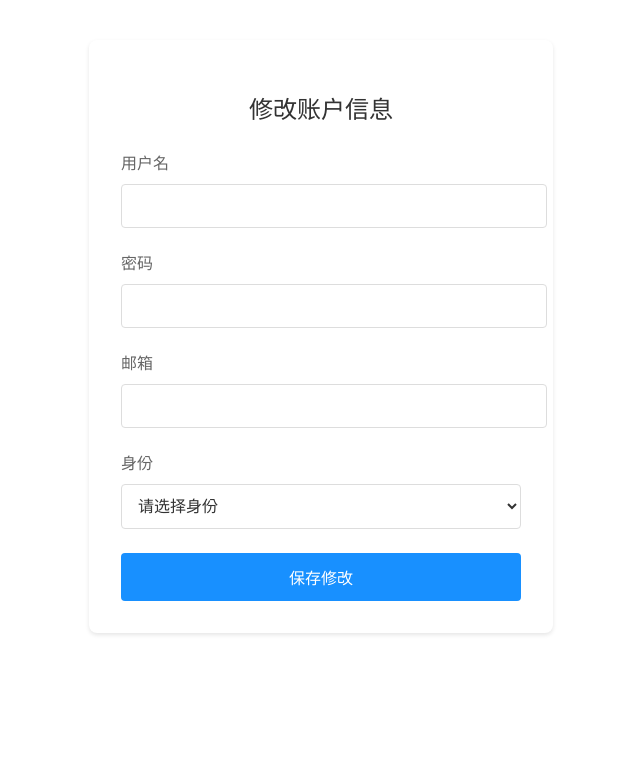
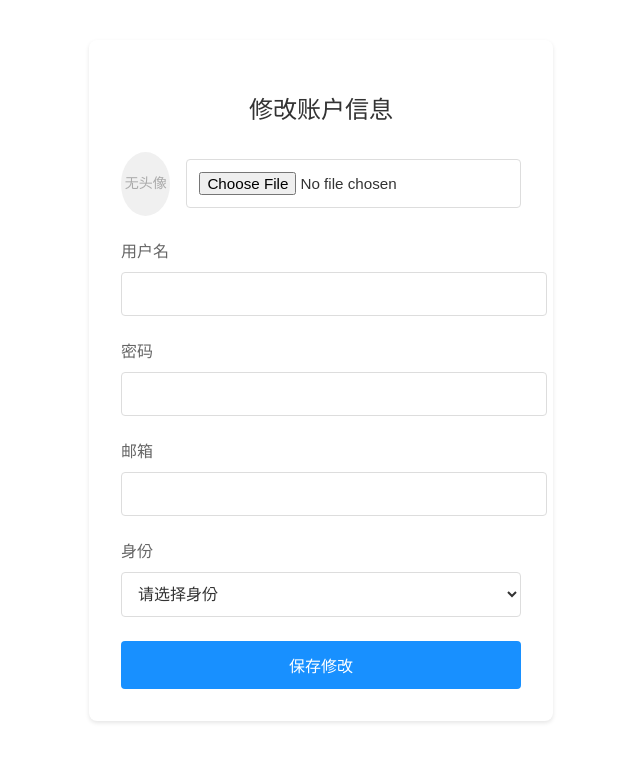
Before and after one commit to Ethan-Zhengsy/teach_vue, a Vue app: page /account/edit in a window 1280 px wide. Shown: the top 762 px of the page, without its empty margins (319-959 px from the left). Built offline with nearby package versions, Linux system fonts and the light colour scheme.

Commit message:
新增头像上传功能，支持头像预览及文件类型验证

```diff
--- a/src/components/AccountEditForm.vue
+++ b/src/components/AccountEditForm.vue
@@ -2,6 +2,30 @@
   <div>
     <!-- h2 页面标题 -->
     <h2>修改账户信息</h2>
+
+    <!-- 头像上传区域 -->
+    <!--
+      v-if 条件渲染
+      v-model 双向绑定
+      @change 事件处理
+      :src 动态绑定图片地址
+      :class 动态绑定类名
+      v-else 显示默认占位符
+      class 样式类名
+      input[type="file"] 文件输入框
+      accept 限制文件类型
+      @change 处理文件选择事件
+      avatarUrl 头像URL
+      avatarError 头像错误信息
+    -->
+    <div class="avatar-upload">
+      <div class="avatar-preview">
+        <img v-if="avatarUrl" :src="avatarUrl" alt="头像" />
+        <div v-else class="avatar-placeholder">无头像</div>
+      </div>
+      <input type="file" accept="image/*" @change="handleAvatarChange" />
+      <div v-if="avatarError" class="error-msg">{{ avatarError }}</div>
+    </div>
 
     <form @submit.prevent="handleSubmit" class="edit-form">
       <!-- form-group 表单组 -->
@@ -104,7 +128,8 @@ const form = reactive({
   username: '',
   password: '',
   email: '',
-  userType: ''
+  userType: '',
+  avatar: '' // 新增：头像URL
 })
 
 // 定义错误信息
@@ -118,12 +143,46 @@ const errors = reactive({
 // 定义提交状态
 const isSubmitting = ref(false)
 
+// 头像相关
+const avatarUrl = ref('')
+const avatarError = ref('')
+
 // 假设token中有userId和userType等信息，实际可根据你的登录逻辑调整
 const userInfo = JSON.parse(localStorage.getItem('userInfo') || '{}')
 form.userId = userInfo.userId || ''
 form.username = userInfo.username || ''
 form.email = userInfo.email || ''
 form.userType = userInfo.userType || ''
+form.avatar = userInfo.avatar || ''
+avatarUrl.value = form.avatar
+
+// 头像上传处理
+const handleAvatarChange = async (e) => {
+  avatarError.value = ''
+  const file = e.target.files[0]
+  if (!file) return
+  // 限制文件大小/类型
+  if (!file.type.startsWith('image/')) {
+    avatarError.value = '请选择图片文件'
+    return
+  }
+  const formData = new FormData()
+  formData.append('file', file)
+  try {
+    const res = await api.post('/file/uploadavatar', formData, {
+      headers: { 'Content-Type': 'multipart/form-data' }
+    })
+    if (res.status === 200 && res.data) {
+      avatarUrl.value = res.data
+      form.avatar = res.data
+      avatarError.value = ''
+    } else {
+      avatarError.value = '上传失败，请重试'
+    }
+  } catch (err) {
+    avatarError.value = '上传失败，请重试'
+  }
+}
 
 // 定义表单验证函数
 const validateEmail = (email) => /^[^\s@]+@[^\s@]+\.[^\s@]+$/.test(email)
@@ -160,7 +219,8 @@ const handleSubmit = async () => {
       username: form.username,
       password: form.password,
       email: form.email,
-      userType: form.userType
+      userType: form.userType,
+      avatar: form.avatar // 新增：头像URL
     })
     if (res.status === 200) {
       alert('修改成功！')
@@ -183,6 +243,34 @@ h2 {
   text-align: center;
   margin-bottom: 1.5rem;
   color: #333;
+}
+.avatar-upload {
+  display: flex;
+  align-items: center;
+  gap: 16px;
+  margin-bottom: 1.5rem;
+}
+.avatar-preview {
+  width: 64px;
+  height: 64px;
+  border-radius: 50%;
+  overflow: hidden;
+  background: #f0f0f0;
+  display: flex;
+  align-items: center;
+  justify-content: center;
+}
+.avatar-preview img {
+  width: 100%;
+  height: 100%;
+  object-fit: cover;
+}
+.avatar-placeholder {
+  color: #aaa;
+  font-size: 14px;
+}
+input[type="file"] {
+  font-size: 0.95rem;
 }
 .form-group {
   margin-bottom: 1.5rem;
```
